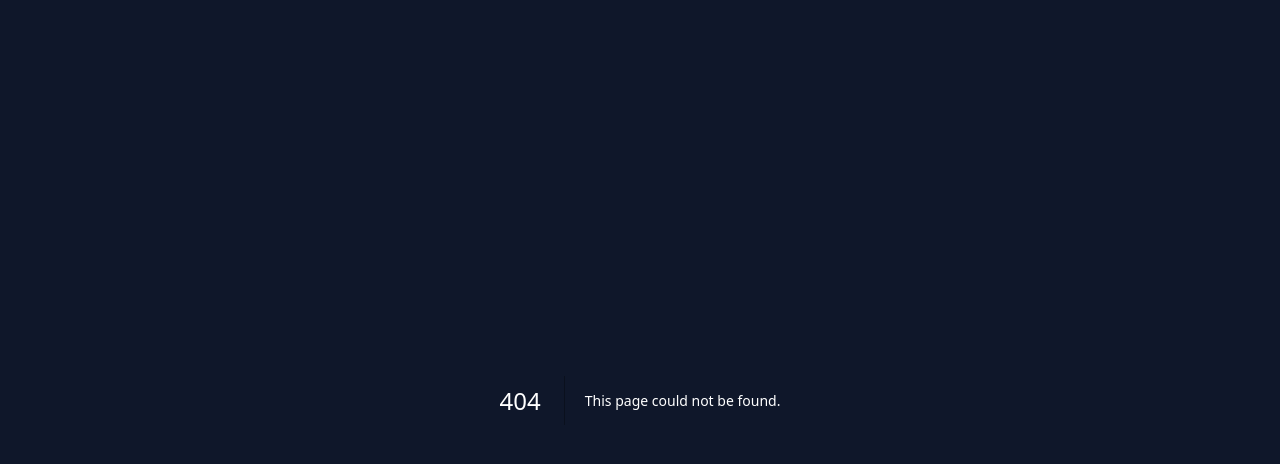
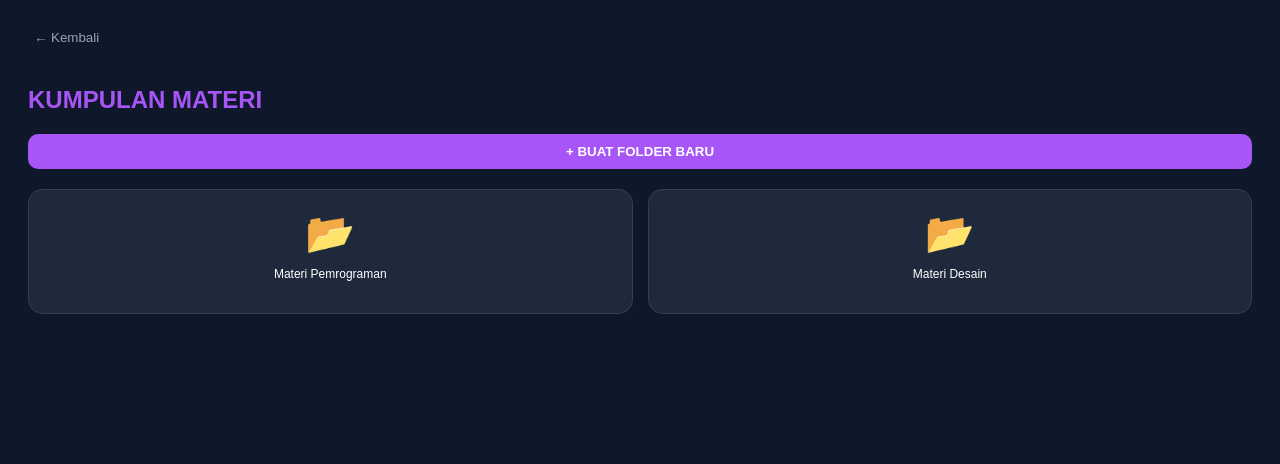
Before and after one commit to Ferdy220725/absensi-v3-final, a Next.js app: page /Materi in a window 1280 px wide. Before the commit this address had no page. Shown: the top 464 px of the page. Built offline with nearby package versions, Linux system fonts and the light colour scheme.

Commit message:
fix: navigasi dan materi page

```diff
--- /dev/null
+++ b/app/Materi/page.tsx
@@ -0,0 +1,22 @@
+"use client";
+import { useState } from "react";
+
+export default function MateriPage() {
+  const [folders, setFolders] = useState(["Materi Pemrograman", "Materi Desain"]);
+
+  return (
+    <div style={{ backgroundColor: '#0f172a', minHeight: '100vh', padding: '20px', color: 'white', fontFamily: 'sans-serif' }}>
+      <button onClick={() => window.location.href='/'} style={{ color: '#94a3b8', background: 'none', border: 'none', marginBottom: '20px', cursor: 'pointer' }}>← Kembali</button>
+      <h2 style={{ color: '#a855f7' }}>KUMPULAN MATERI</h2>
+      <button onClick={() => { const n = prompt("Nama Folder:"); if(n) setFolders([...folders, n]) }} style={{ background: '#a855f7', border: 'none', color: 'white', padding: '10px', borderRadius: '10px', marginBottom: '20px', width: '100%', fontWeight: 'bold' }}>+ BUAT FOLDER BARU</button>
+      <div style={{ display: 'grid', gridTemplateColumns: '1fr 1fr', gap: '15px' }}>
+        {folders.map((f, i) => (
+          <div key={i} style={{ background: '#1e293b', padding: '20px', borderRadius: '15px', textAlign: 'center', border: '1px solid rgba(255,255,255,0.1)' }}>
+            <div style={{ fontSize: '40px' }}>📂</div>
+            <p style={{ fontSize: '12px', marginTop: '10px' }}>{f}</p>
+          </div>
+        ))}
+      </div>
+    </div>
+  );
+}
--- a/app/page.tsx
+++ b/app/page.tsx
@@ -1,7 +1,7 @@
 "use client";
 export default function Dashboard() {
   const menus = [
-    { title: "ABSENSI MAHASISWA", desc: "Konfirmasi Kehadiran Kuliah", icon: "✅", color: "linear-gradient(135deg, #10b981, #059669)", link: "/absensi" },
+    { title: "ABSENSI MAHASISWA", desc: "Konfirmasi Kehadiran Kuliah", icon: "✅", color: "linear-gradient(135deg, #10b981, #059669)", link: "/" },
     { title: "PENGUMPULAN TUGAS", desc: "Upload Tugas PDF/Gambar", icon: "📁", color: "linear-gradient(135deg, #3b82f6, #2563eb)", link: "/tugas" },
     { title: "KUMPULAN MATERI", desc: "Simpan & Kelola File Materi", icon: "📚", color: "linear-gradient(135deg, #a855f7, #7c3aed)", link: "/materi" },
   ];
@@ -24,11 +24,7 @@ export default function Dashboard() {
             </button>
           ))}
         </div>
-
-        <div style={{ marginTop: '100px', borderTop: '1px solid #1e293b', paddingTop: '20px' }}>
-          <p style={{ color: '#64748b', fontSize: '10px', letterSpacing: '2px' }}>SYSTEM V.3.2</p>
-          <p style={{ color: '#94a3b8', fontSize: '12px', marginTop: '10px' }}>Built by <span style={{ color: '#10b981', fontWeight: 'bold' }}>Ahmat Choyrul Ferdyansyah</span></p>
-        </div>
+        <p style={{ marginTop: '50px', color: '#94a3b8', fontSize: '12px' }}>by Ahmat Choyrul Ferdyansyah</p>
       </div>
     </div>
   );
--- a/app/tugas/Materi/page.tsx
+++ /dev/null
@@ -1,24 +0,0 @@
-"use client";
-import { useState } from "react";
-
-export default function MateriPage() {
-  const [folders, setFolders] = useState(["Materi Pemrograman", "Materi Desain"]);
-
-  return (
-    <div style={{ backgroundColor: '#0f172a', minHeight: '100vh', padding: '20px', color: 'white' }}>
-      <button onClick={() => window.location.href='/'} style={{ color: '#94a3b8', background: 'none', border: 'none', marginBottom: '20px' }}>← Kembali</button>
-      <div style={{ display: 'flex', justifyContent: 'space-between', alignItems: 'center', marginBottom: '20px' }}>
-        <h2 style={{ color: '#a855f7', margin: '0' }}>MY MATERI</h2>
-        <button onClick={() => { const n = prompt("Nama Folder:"); if(n) setFolders([...folders, n]) }} style={{ background: '#a855f7', border: 'none', color: 'white', padding: '8px 15px', borderRadius: '10px', fontWeight: 'bold' }}>+ FOLDER</button>
-      </div>
-      <div style={{ display: 'grid', gridTemplateColumns: '1fr 1fr', gap: '15px' }}>
-        {folders.map((f, i) => (
-          <div key={i} style={{ background: '#1e293b', padding: '20px', borderRadius: '15px', textAlign: 'center', border: '1px solid rgba(255,255,255,0.05)' }}>
-            <div style={{ fontSize: '40px' }}>📂</div>
-            <p style={{ fontSize: '12px', fontWeight: 'bold', marginTop: '10px' }}>{f}</p>
-          </div>
-        ))}
-      </div>
-    </div>
-  );
-}
```
